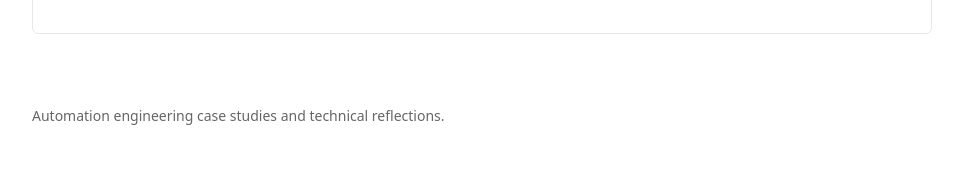
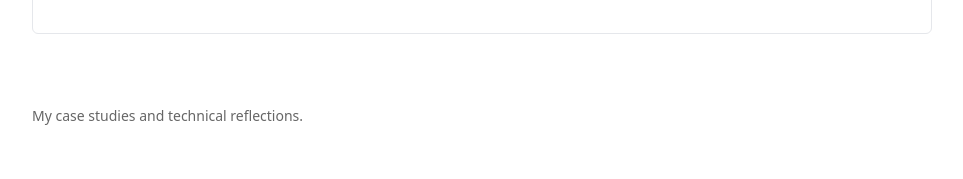
Before and after one commit to nhidinh/nhidinh.github.io, a Jekyll site: the page built from index.html, in a window 1280 px wide. Shown: the part 1432-1611 px from the top of the page, without its empty margins (158-1121 px from the left). Built offline with Jekyll 4.4.1, drawn with Linux system fonts in a browser that asks for light colours.

Commit message:
Update index.html

```diff
--- a/index.html
+++ b/index.html
@@ -189,7 +189,7 @@ Contact:
 <footer>
 
 <p>
-Automation engineering case studies and technical reflections.
+My case studies and technical reflections.
 </p>
 
 </footer>
```
Also changed, not shown: other parts of index.html (+1 -1 lines).
